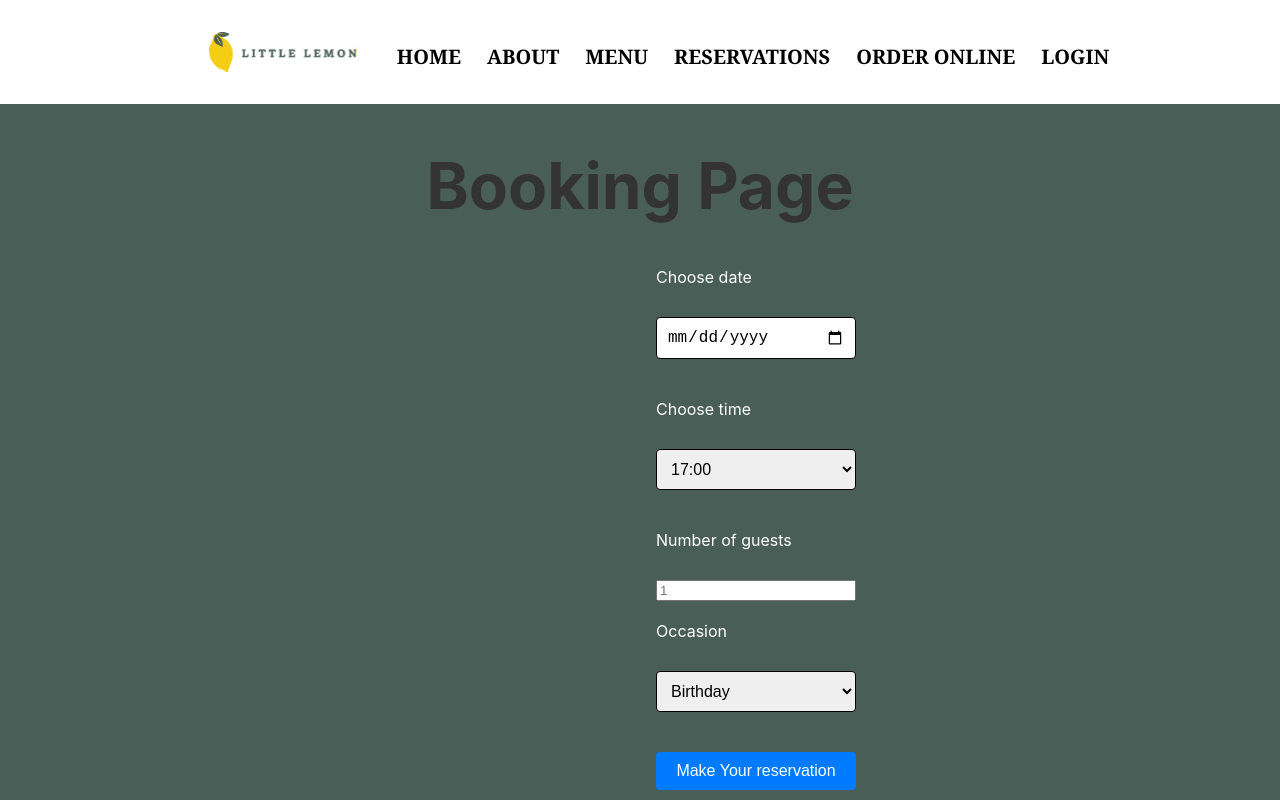
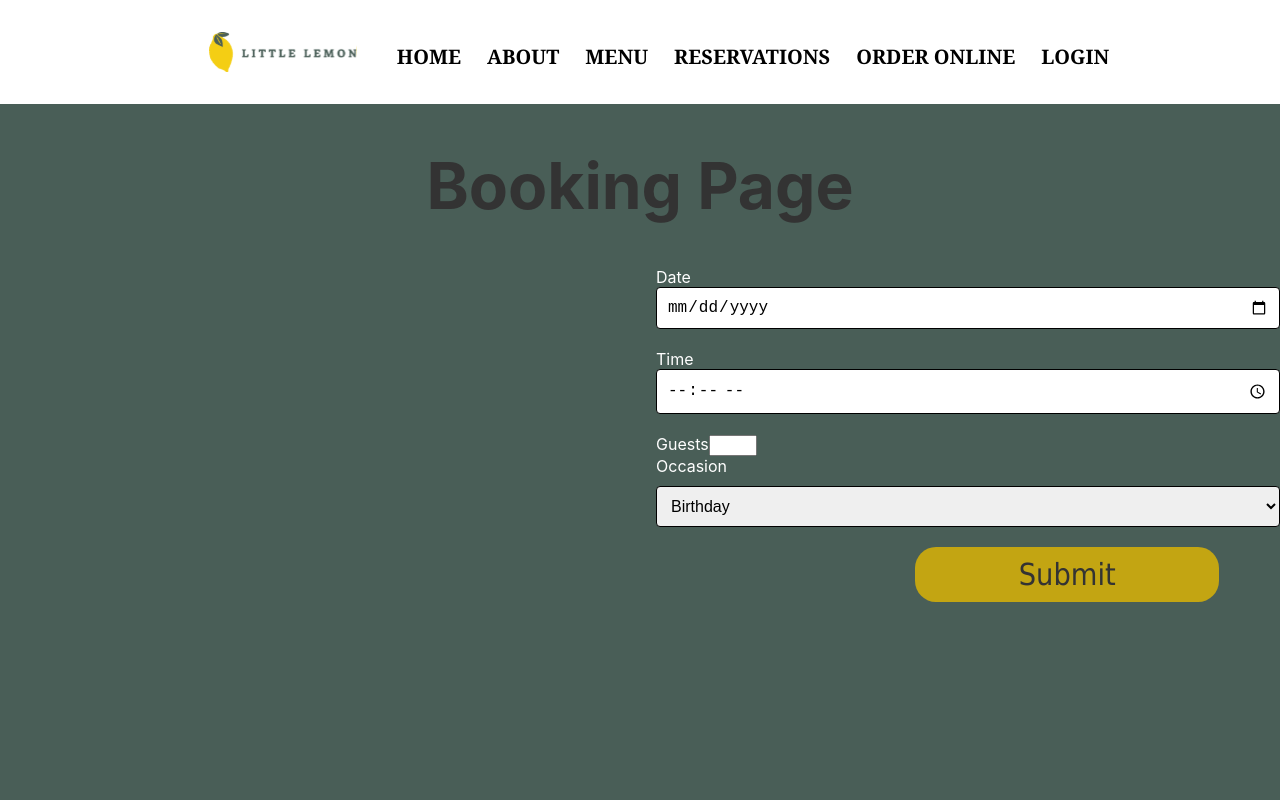
Before and after one commit to hslo244/meta-capstone, a React (Create React App) app: page /booking in a window 1280 px wide. Built offline with nearby package versions, Linux system fonts and the light colour scheme.

Commit message:
reactified booking page

```diff
--- a/package.json
+++ b/package.json
@@ -6,7 +6,9 @@
     "@testing-library/jest-dom": "^5.17.0",
     "@testing-library/react": "^13.4.0",
     "@testing-library/user-event": "^13.5.0",
+    "bootstrap": "^5.3.3",
     "react": "^18.3.1",
+    "react-bootstrap": "^2.10.5",
     "react-dom": "^18.3.1",
     "react-scripts": "^5.0.1",
     "web-vitals": "^2.1.4"
--- /dev/null
+++ b/src/Booking.js
@@ -0,0 +1,6 @@
+import React from "react";
+import { BookingPage } from "./BookingPage";
+
+const Booking = (props) => {
+    <BookingPage availableTimes={props.availableTimes} dispatch={props.dispatch} SubmitForm={props.SubmitForm}/>
+}
--- a/src/BookingPage.css
+++ b/src/BookingPage.css
@@ -31,6 +31,19 @@ label {
     margin-bottom: 10px;
     color: #ffffff;
 }
+
+.submit {
+    margin-bottom: 20px;
+    color: #333;
+    margin-top: 0em;
+    /* left:70%;
+    right: 50%;
+    position:relative; */
+}
+
+/* div.submit {
+    left: 70%;
+} */
 
 input[type="text"],
 input[type="email"],
--- a/src/BookingPage.js
+++ b/src/BookingPage.js
@@ -1,64 +1,48 @@
 // Imports
-import {useNavigate} from "react-router-dom";
 import './BookingPage.css';
-import { fetchAPI, submitAPI } from "./api";
+import { fetchAPI } from "./api";
+import React, { useState } from "react";
+import Form from 'react-bootstrap/Form';
+import Button from 'react-bootstrap/Button';
 
-export function BookingPage({availableTimes, updateTimes}) {
+export function BookingPage() {
 
-    const navigate = useNavigate();
+    // const [newDate, setNewDate] = useState('');
+    // const [newTime, setNewTime] = useState('');
+    // const [guests, setGuests] = useState('');
+    // const [occasion, setOccasion] = useState('');
 
-    const handleSubmit = async (event) => {
-        event.preventDefault();
-        const formData = new FormData(event.target);
-        const data = {
-            date: formData.get('res-date'),
-            time: formData.get('res-time'),
-            guests: formData.get('guests'),
-            occasion: formData.get('occasion')
-        };
-
-        const response = await submitAPI(data);
-        if (response.success) {
-            navigate('/confirmation');
-        } else {
-            alert('There was an error with your reservation. Please try again.');
-        }
+    const handleSubmit = (e) => {
+        e.preventDefault();
+        const formData = new FormData(e.target);
+        const payload = Object.fromEntries(formData)
+        console.log(payload);
     };
-
-    function initializeTimes(date) {
-        return fetchAPI(date)
-    }
-
-    function updateTimes(date) {
-        const newDate = new Date(date)
-        return fetchAPI(newDate)
-    }
 
     return(
         <>
             <h1 class="booking">Booking Page</h1>
-            <form style={{display: 'grid', maxWidth: '200px', gap: '20px'}} onSubmit={handleSubmit}>
-                <label htmlFor="res-date">Choose date</label>
-                <input type="date" id="res-date" name="res-date" required />
-                <label htmlFor="res-time">Choose time</label>
-                <select id="res-time ">
-                {availableTimes.map((time, index) => (
-                    <option key={index} value={time}>
-                        {time}
-                    </option>
-          ))}
-                </select>
-
-                <label for="guests" required>Number of guests</label>
-                <input type="number" placeholder="1" min="1" max="10" id="guests"/>
-
-                <label htmlFor="occasion">Occasion</label>
-
-                <select id="occasion">
-                    <option>Birthday</option>
-                    <option>Anniversary</option>
-                </select>
-                <input type="submit" value="Make Your reservation"/>
+            <form onSubmit={handleSubmit}>
+                <Form.Group className='mb-3'>
+                    <label>Date</label>
+                    <input type='date' name='date' required/>
+                </Form.Group>
+                <Form.Group className='mb-3'>
+                    <label>Time</label>
+                    <input type='time' name='time' required/>
+                </Form.Group>
+                <Form.Group className='mb-3'>
+                    <label>Guests</label>
+                    <input type='number' name='guests' min='1' max='4' required/>
+                </Form.Group>
+                <label>Occasion</label>
+                <Form.Select aria-label="Default select example">
+                    <option value="1">Birthday</option>
+                    <option value="2">Anniversary</option>
+                </Form.Select>
+                <div className='submit'>
+                    <Button type="submit" variant="primary" className='submit'>Submit</Button>
+                </div>
             </form>
         </>
     );
```
Also changed, not shown: 1 other file (tests, documents, lock files or other folders).
